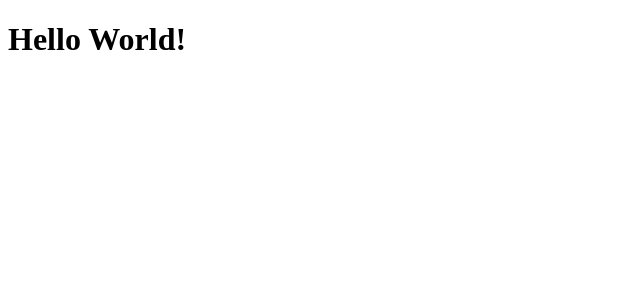
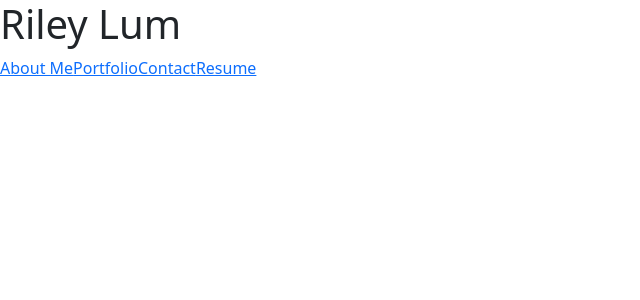
Before and after one commit to rileylum/react-portfolio, a React (Create React App) app: page / in a window 1280 px wide. Shown: the top 300 px of the page, without its empty margins (0-640 px from the left). Built offline with nearby package versions, Linux system fonts and the light colour scheme.

Commit message:
refactor Header component

```diff
--- a/src/App.js
+++ b/src/App.js
@@ -1,7 +1,14 @@
 import React from "react";
 
+import Portfolio from "./components/Portfolio"
+
 function App() {
-    return (<h1>Hello World!</h1>)
+
+    return (
+    <div>
+        <Portfolio />
+    </div>
+    )
 }
 
 export default App;
--- a/src/Header.js
+++ b/src/components/Header.js
@@ -2,11 +2,11 @@ import React from "react";
 
 import Navbar from "./Navbar";
 
-function Header() {
+function Header({pages, currPage}) {
     return (
     <header>
         <h1>Riley Lum</h1>
-        <Navbar />
+        <Navbar pages={pages} currPage={currPage}/>
     </header>
     )
 }
--- /dev/null
+++ b/src/components/NavItem.js
@@ -0,0 +1,12 @@
+import React from "react";
+
+function NavItem({page, currPage}) {
+
+    const isCurrent = page.id === currPage;
+
+    return (
+        <a href="#" className={isCurrent ? "current-page" : ""}>{page.title}</a>
+    );
+};
+
+export default NavItem;
--- /dev/null
+++ b/src/components/Navbar.js
@@ -0,0 +1,14 @@
+import React from "react";
+import NavItem from "./NavItem";
+
+function Navbar({pages, currPage}) {
+    return (
+        <nav>
+            {pages.map(page => {
+                return <NavItem key={page.id} page={page} currPage={currPage}/>
+            })}
+        </nav>
+    );
+};
+
+export default Navbar;
--- /dev/null
+++ b/src/components/Portfolio.js
@@ -0,0 +1,13 @@
+import React, {useState} from "react";
+import Header from "./Header"
+
+function Portfolio() {
+    const pages = [{id: 0, title: "About Me"}, {id: 1, title: "Portfolio"}, {id: 2, title: "Contact"}, {id: 3, title: "Resume"}];
+    const [currPage, setCurrPage] = useState(pages[0].id);
+
+    return (
+        <Header pages={pages} currPage={currPage}/>
+    )
+}
+
+export default Portfolio;
--- a/src/index.js
+++ b/src/index.js
@@ -1,5 +1,6 @@
 import React from 'react';
 import ReactDOM from 'react-dom';
 import App from './App';
+import 'bootstrap/dist/css/bootstrap.min.css';
 
 ReactDOM.render(<App />, document.getElementById('root'));
```
Also changed, not shown: src/NavLink.js (deleted, +0 -9 lines), src/Navbar.js (deleted, +0 -14 lines).
